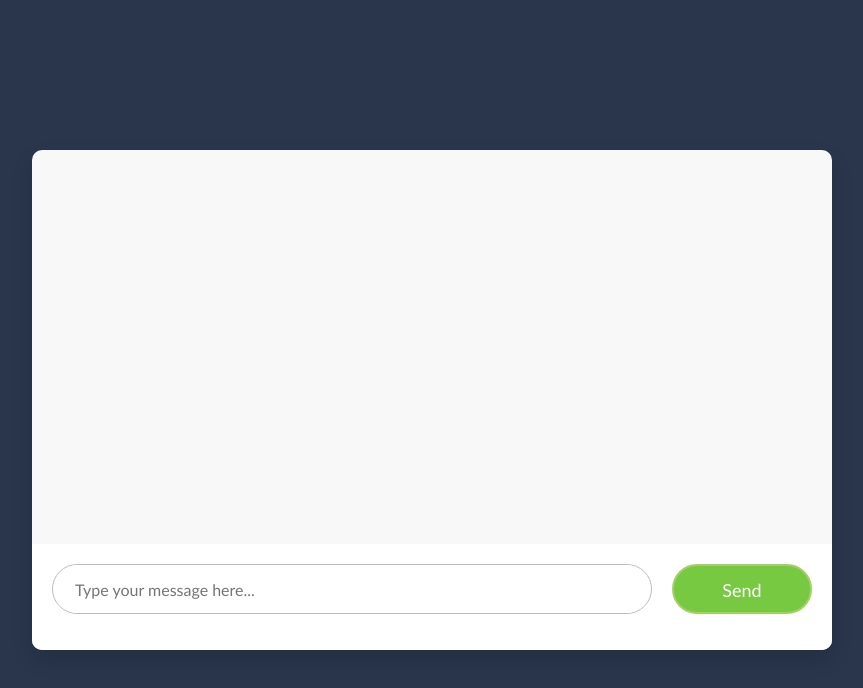
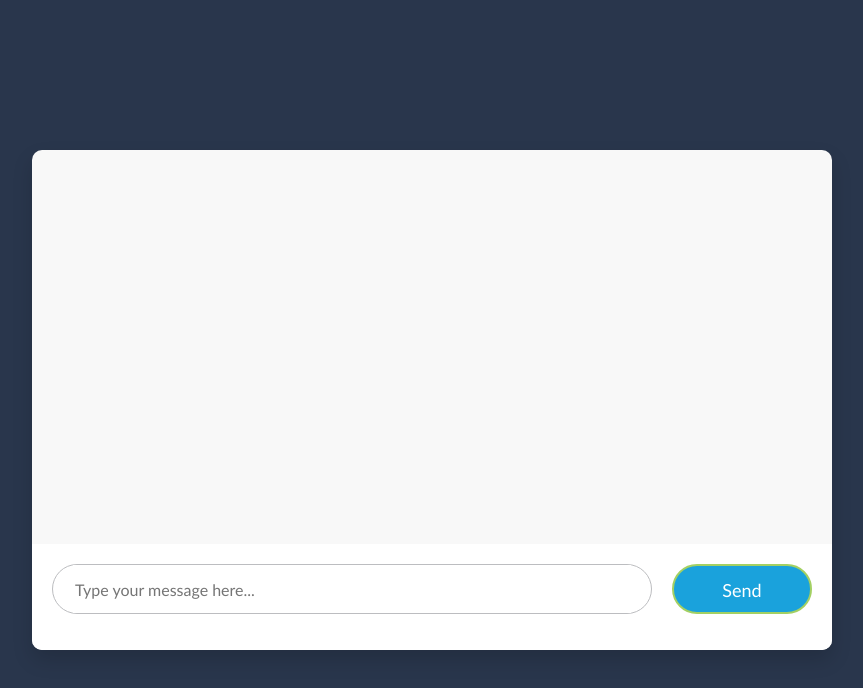
Before and after one commit to intromode/AdMed_Prototype_Frontend, a React app: page / in a window 1280 px wide. Shown: the top 688 px of the page, without its empty margins (208-1071 px from the left). Built offline with nearby package versions, Linux system fonts and the light colour scheme.

Commit message:
changed button color

```diff
--- a/src/components/displayConvo.scss
+++ b/src/components/displayConvo.scss
@@ -169,7 +169,7 @@ body{
   height: 50px;
   display: inline-block;
   border-radius: 50px;
-  background-color: #77C942;
+  background-color: #1aa2dc;
   border: 2px solid #a3d063;
   color: #fff;
   cursor: pointer;
```
